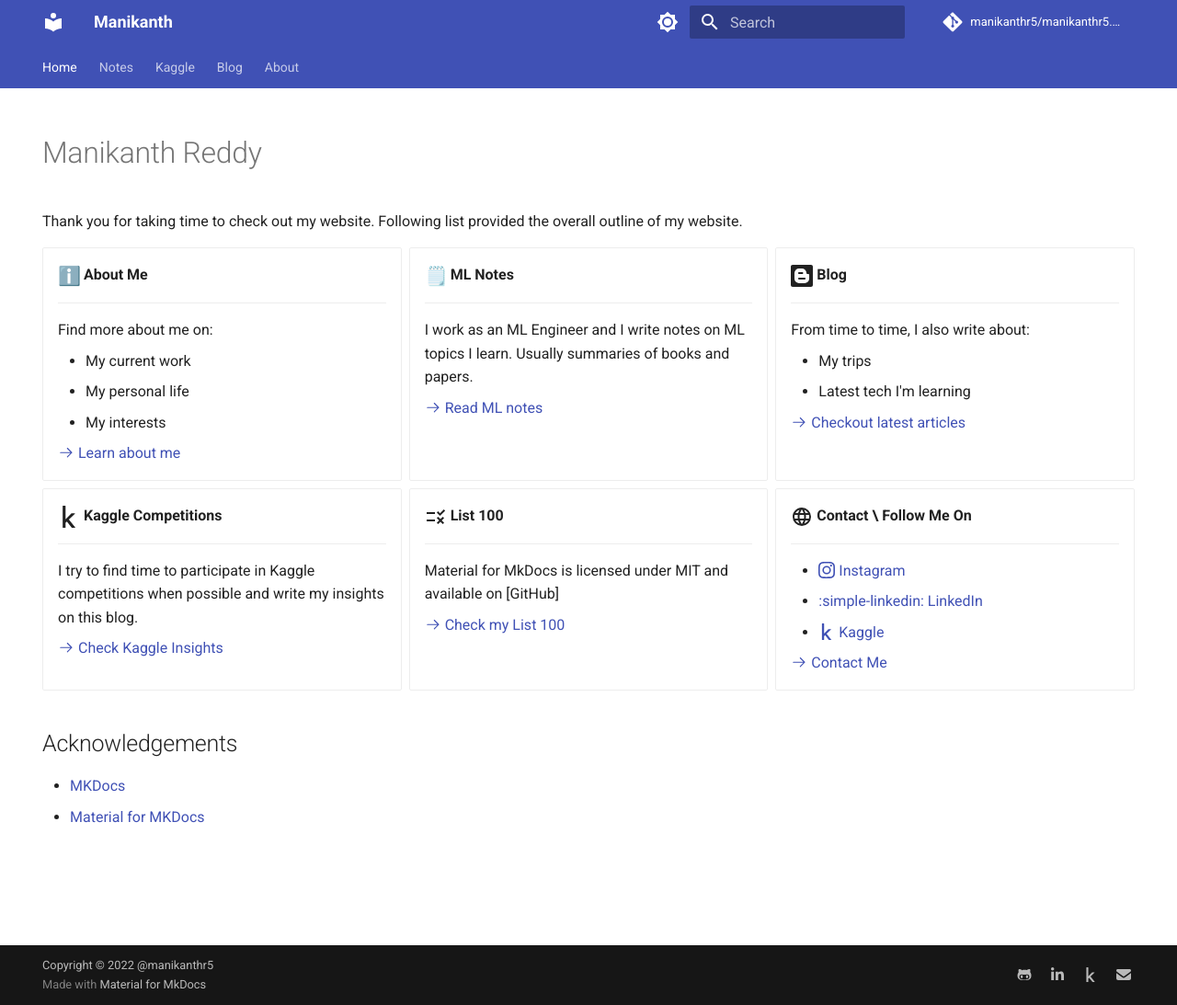
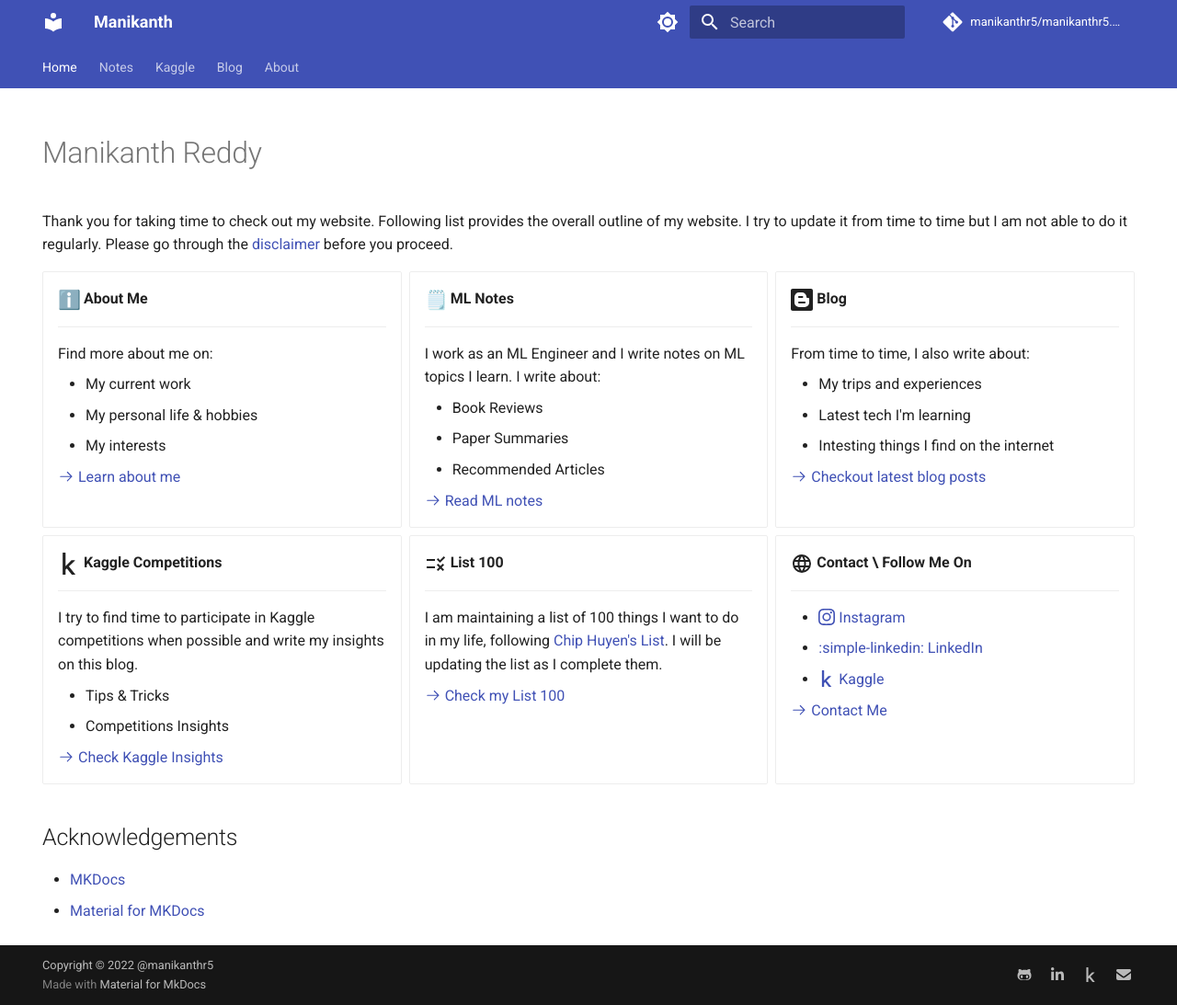
Before and after one commit to manikanthr5/manikanthr5.github.io, an MkDocs documentation site: the page built from docs/index.md, in a window 1280 px wide and 1093 px high. Shown: the whole window at 92% size. Built offline with MkDocs 1.6.1 and Material for MkDocs 9.7.7, drawn with Linux system fonts in a browser that asks for light colours; emoji names are drawn with the system emoji font; comment, search, counter and statistics services are not loaded.

Commit message:
update home page - add disclaimer - update content sections

```diff
--- a/docs/index.md
+++ b/docs/index.md
@@ -6,7 +6,7 @@ hide:
 ---
 
 # Manikanth Reddy
-Thank you for taking time to check out my website. Following list provided the overall outline of my website.
+Thank you for taking time to check out my website. Following list provides the overall outline of my website. I try to update it from time to time but I am not able to do it regularly. Please go through the [disclaimer](/about/disclaimer) before you proceed.
 
 <div class="grid cards" markdown>
 
@@ -17,7 +17,7 @@ Thank you for taking time to check out my website. Following list provided the o
     Find more about me on:
 
     - My current work
-    - My personal life
+    - My personal life & hobbies
     - My interests
 
     [:octicons-arrow-right-24: Learn about me](/about)
@@ -26,7 +26,11 @@ Thank you for taking time to check out my website. Following list provided the o
 
     ---
 
-    I work as an ML Engineer and I write notes on ML topics I learn. Usually summaries of books and papers.
+    I work as an ML Engineer and I write notes on ML topics I learn. I write about:
+
+    - Book Reviews
+    - Paper Summaries
+    - Recommended Articles
 
     [:octicons-arrow-right-24: Read ML notes](#)
 
@@ -36,10 +40,11 @@ Thank you for taking time to check out my website. Following list provided the o
 
     From time to time, I also write about:
 
-    - My trips
+    - My trips and experiences
     - Latest tech I'm learning
+    - Intesting things I find on the internet
 
-    [:octicons-arrow-right-24: Checkout latest articles](/blog)
+    [:octicons-arrow-right-24: Checkout latest blog posts](/blog)
 
 -   :fontawesome-brands-kaggle:{ .lg .middle } __Kaggle Competitions__
 
@@ -47,13 +52,16 @@ Thank you for taking time to check out my website. Following list provided the o
 
     I try to find time to participate in Kaggle competitions when possible and write my insights on this blog.
 
+    - Tips & Tricks
+    - Competitions Insights
+
     [:octicons-arrow-right-24: Check Kaggle Insights](/kaggle/)
 
 -   :material-list-status:{ .lg .middle } __List 100__
 
     ---
 
-    Material for MkDocs is licensed under MIT and available on [GitHub]
+    I am maintaining a list of 100 things I want to do in my life, following <a href="https://huyenchip.com/list-100/" target="_blank">Chip Huyen's List</a>. I will be updating the list as I complete them.
 
     [:octicons-arrow-right-24: Check my List 100](/about/list-100/)
 
```
Also changed, not shown: docs/about/disclaimer.md (+1 -1 lines).
